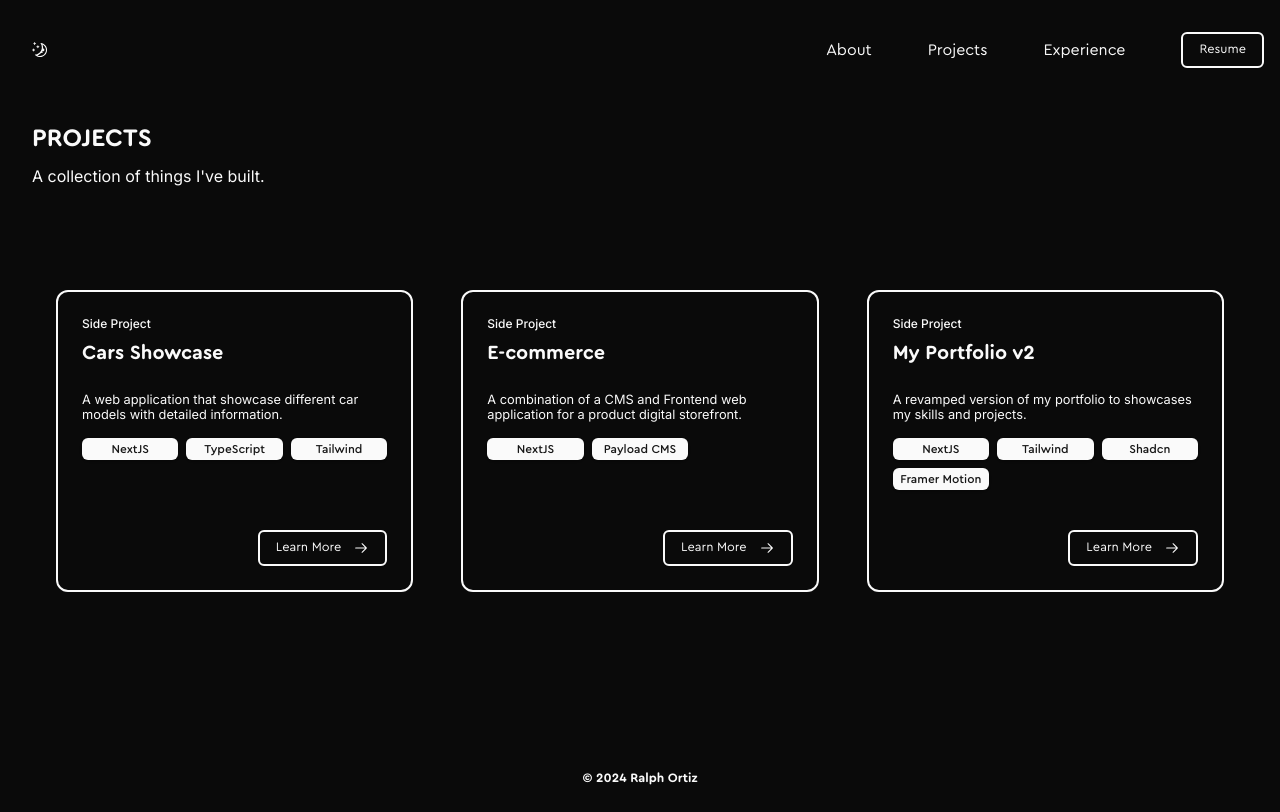
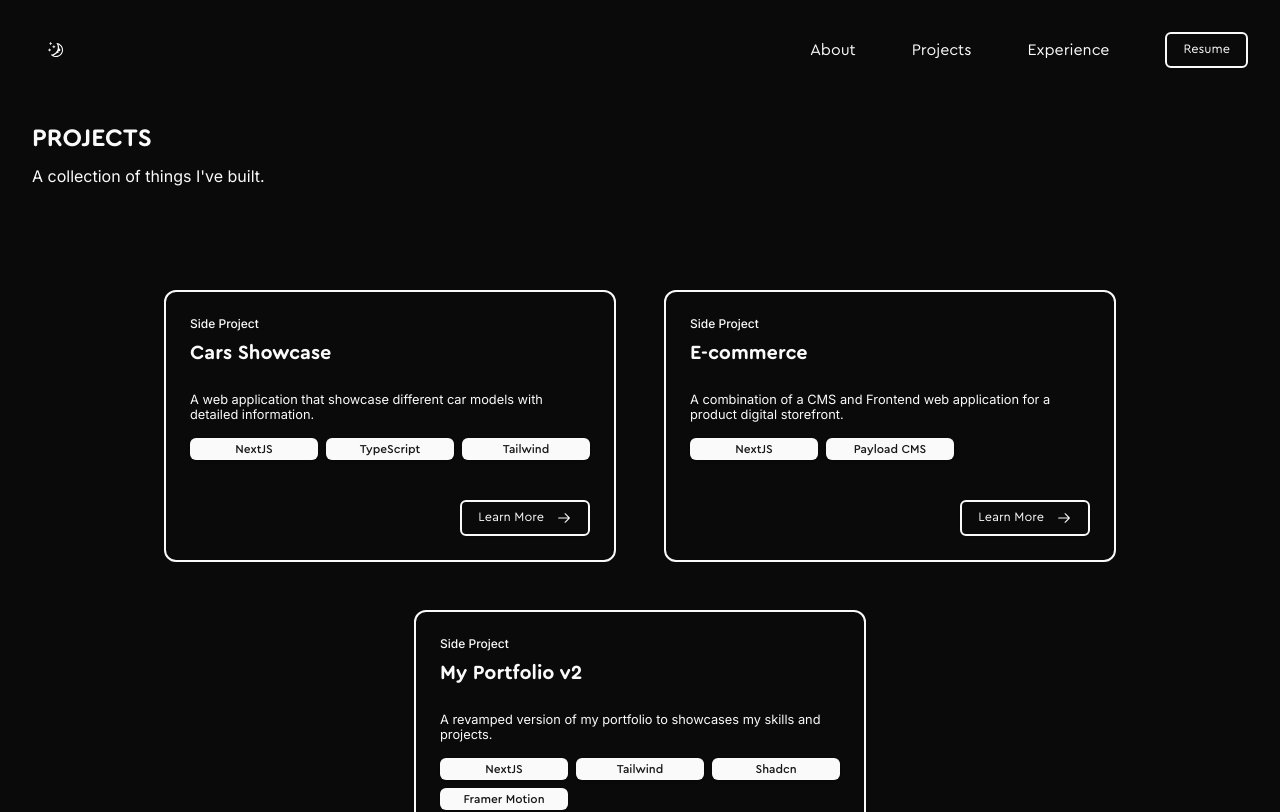
Before and after one commit to rcortiz/v2, a Next.js app: page /projects in a window 1280 px wide. Shown: the top 812 px of the page. Built offline with nearby package versions, Linux system fonts and the light colour scheme.

Commit message:
Fix padding on navbar and project card

```diff
--- a/src/app/projects/page.jsx
+++ b/src/app/projects/page.jsx
@@ -21,7 +21,7 @@ const Projects = () => {
           {projects.map((project, index) => (
             <div
               key={index}
-              className="w-full sm:w-1/2 md:w-1/2 lg:w-1/3 px-6 py-6 flex justify-center"
+              className="w-full md:w-[400px] lg:w-[500px] md:px-6 py-2 md:py-6 flex justify-stretch"
             >
               <ProjectCard {...project} />
             </div>
--- a/src/components/Navbar/Navbar.jsx
+++ b/src/components/Navbar/Navbar.jsx
@@ -52,7 +52,7 @@ const Navbar = () => {
 
   return (
     <>
-      <header className="container flex justify-between gap-5 px-4 py-8 z-10">
+      <header className="container flex justify-between gap-5 py-8 z-10">
         <ThemeToggle />
         <nav className="flex justify-end items-center max-container">
           <div className="hidden md:block">
--- a/src/components/ProjectCard/ProjectCard.jsx
+++ b/src/components/ProjectCard/ProjectCard.jsx
@@ -15,7 +15,7 @@ import { Button } from "@/components/ui/button";
 
 const ProjectCard = ({ category, title, description, techstacks, link }) => {
   return (
-    <Card className="flex flex-col">
+    <Card className="grow flex flex-col">
       <CardHeader>
         <p className="text-xs font-medium ">{category}</p>
         <h1 className="text-xl">{title}</h1>
```
